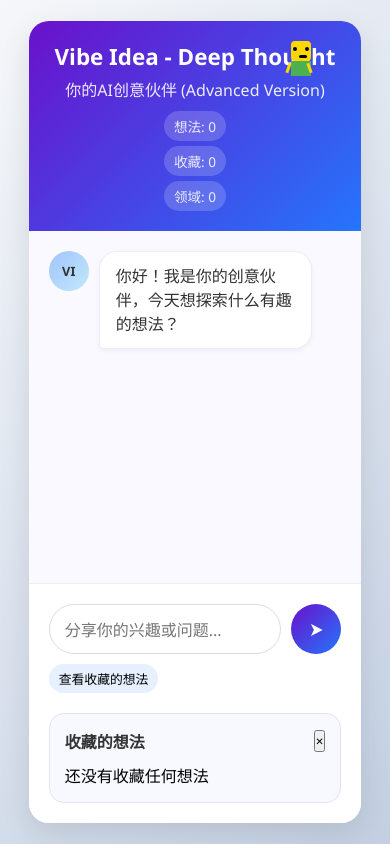
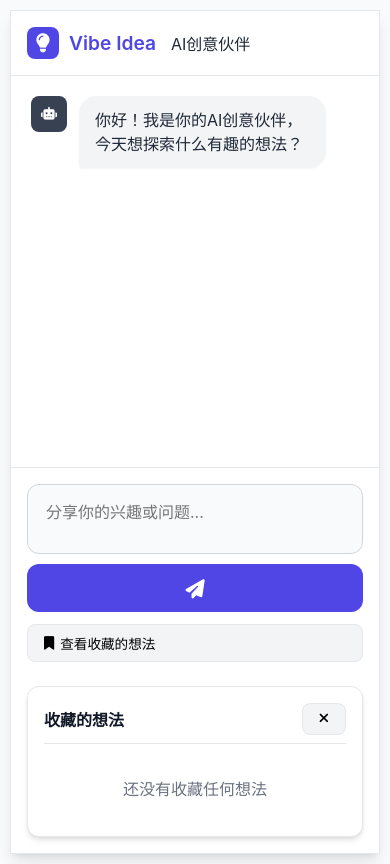
Before and after one commit to kinpoe-ray/vibe-idea, a website: page index.html in a window 390 px wide. Both pictures are taken after a click on the button "查看收藏的想法". Drawn offline with Linux system fonts and the light colour scheme.

Commit message:
feat: Add professional Linear-style UI with Font Awesome icons, responsive design, and enhanced UX

```diff
--- a/index.html
+++ b/index.html
@@ -3,23 +3,54 @@
 <head>
   <meta charset="UTF-8">
   <meta name="viewport" content="width=device-width, initial-scale=1.0">
-  <title>Vibe Idea - Deep Thought Version</title>
-  <!-- Cache buster: v4.0 -->
+  <title>Vibe Idea - Professional Edition</title>
+  <!-- Cache buster: v5.0 -->
+  <link rel="stylesheet" href="https://cdnjs.cloudflare.com/ajax/libs/font-awesome/6.4.0/css/all.min.css">
   <style>
+    :root {
+      --primary: #4f46e5;
+      --primary-light: #818cf8;
+      --primary-dark: #4338ca;
+      --secondary: #f9fafb;
+      --accent: #ec4899;
+      --success: #10b981;
+      --warning: #f59e0b;
+      --danger: #ef4444;
+      --gray-50: #f9fafb;
+      --gray-100: #f3f4f6;
+      --gray-200: #e5e7eb;
+      --gray-300: #d1d5db;
+      --gray-400: #9ca3af;
+      --gray-500: #6b7280;
+      --gray-600: #4b5563;
+      --gray-700: #374151;
+      --gray-800: #1f2937;
+      --gray-900: #111827;
+      --shadow-sm: 0 1px 2px 0 rgb(0 0 0 / 0.05);
+      --shadow-md: 0 4px 6px -1px rgb(0 0 0 / 0.1), 0 2px 4px -2px rgb(0 0 0 / 0.1);
+      --shadow-lg: 0 10px 15px -3px rgb(0 0 0 / 0.1), 0 4px 6px -4px rgb(0 0 0 / 0.1);
+      --shadow-xl: 0 20px 25px -5px rgb(0 0 0 / 0.1), 0 8px 10px -6px rgb(0 0 0 / 0.1);
+      --radius-sm: 4px;
+      --radius-md: 8px;
+      --radius-lg: 12px;
+      --transition: all 0.2s ease;
+    }
+
     * {
       margin: 0;
       padding: 0;
       box-sizing: border-box;
-      font-family: 'Segoe UI', Tahoma, Geneva, Verdana, sans-serif;
+      font-family: -apple-system, BlinkMacSystemFont, 'Segoe UI', Roboto, Oxygen, Ubuntu, Cantarell, 'Open Sans', 'Helvetica Neue', sans-serif;
     }
 
     body {
-      background: linear-gradient(135deg, #f5f7fa 0%, #c3cfe2 100%);
+      background: var(--gray-50);
       min-height: 100vh;
       display: flex;
       justify-content: center;
       align-items: center;
       padding: 20px;
+      color: var(--gray-800);
     }
 
     #root {
@@ -27,11 +58,12 @@
       max-width: 900px;
       height: 90vh;
       background: white;
-      border-radius: 20px;
-      box-shadow: 0 10px 30px rgba(0, 0, 0, 0.1);
+      border-radius: var(--radius-lg);
+      box-shadow: var(--shadow-lg);
       display: flex;
       flex-direction: column;
       overflow: hidden;
+      border: 1px solid var(--gray-200);
     }
 
     .app-container {
@@ -41,36 +73,65 @@
     }
 
     .header {
-      background: linear-gradient(135deg, #6a11cb 0%, #2575fc 100%);
-      color: white;
+      background: white;
+      border-bottom: 1px solid var(--gray-200);
       padding: 20px;
-      text-align: center;
+      display: flex;
+      justify-content: space-between;
+      align-items: center;
       position: relative;
     }
 
-    .header h1 {
-      font-size: 1.8rem;
-      margin-bottom: 5px;
+    .header-content {
+      display: flex;
+      align-items: center;
+      gap: 15px;
     }
 
-    .header p {
-      opacity: 0.9;
-      font-size: 1rem;
+    .logo {
+      display: flex;
+      align-items: center;
+      gap: 10px;
+      font-weight: 600;
+      font-size: 1.2rem;
+      color: var(--primary);
+    }
+
+    .logo-icon {
+      width: 32px;
+      height: 32px;
+      background: var(--primary);
+      border-radius: 8px;
+      display: flex;
+      align-items: center;
+      justify-content: center;
+      color: white;
     }
 
     .header-stats {
       display: flex;
-      justify-content: center;
-      gap: 15px;
-      margin-top: 10px;
-      font-size: 0.85rem;
-      opacity: 0.9;
+      gap: 20px;
+      margin-left: auto;
     }
 
     .stat-item {
-      background: rgba(255, 255, 255, 0.2);
-      padding: 5px 10px;
-      border-radius: 15px;
+      display: flex;
+      flex-direction: column;
+      align-items: center;
+      font-size: 0.85rem;
+      color: var(--gray-600);
+    }
+
+    .stat-value {
+      font-weight: 600;
+      font-size: 1rem;
+      color: var(--gray-900);
+    }
+
+    .stat-label {
+      font-size: 0.75rem;
+      text-transform: uppercase;
+      letter-spacing: 0.5px;
     }
 
     .messages-container {
@@ -79,15 +140,20 @@
       overflow-y: auto;
       display: flex;
       flex-direction: column;
-      gap: 15px;
-      background-color: #f9f9ff;
+      gap: 16px;
+      background: white;
     }
 
     .message {
       display: flex;
-      align-items: flex-start;
-      gap: 10px;
+      gap: 12px;
       max-width: 85%;
+      animation: fadeIn 0.3s ease-out;
+    }
+
+    @keyframes fadeIn {
+      from { opacity: 0; transform: translateY(10px); }
+      to { opacity: 1; transform: translateY(0); }
     }
 
     .message.user {
@@ -100,46 +166,45 @@
     }
 
     .avatar {
-      width: 40px;
-      height: 40px;
-      border-radius: 50%;
+      width: 36px;
+      height: 36px;
+      border-radius: 8px;
       display: flex;
       align-items: center;
       justify-content: center;
       flex-shrink: 0;
-      font-weight: bold;
+      font-weight: 600;
       font-size: 0.8rem;
+      color: white;
     }
 
     .avatar.user {
-      background: linear-gradient(135deg, #ff9a9e 0%, #fad0c4 100%);
-      color: #333;
+      background: var(--primary);
     }
 
     .avatar.system {
-      background: linear-gradient(135deg, #a1c4fd 0%, #c2e9fb 100%);
-      color: #333;
+      background: var(--gray-700);
     }
 
     .message-bubble {
-      padding: 12px 16px;
+      padding: 14px 18px;
       border-radius: 18px;
       line-height: 1.5;
+      box-shadow: var(--shadow-sm);
       position: relative;
-      box-shadow: 0 2px 5px rgba(0,0,0,0.05);
+      max-width: 100%;
     }
 
     .message.user .message-bubble {
-      background: linear-gradient(135deg, #4facfe 0%, #00f2fe 100%);
+      background: var(--primary);
       color: white;
-      border-bottom-right-radius: 5px;
+      border-bottom-right-radius: 4px;
     }
 
     .message.system .message-bubble {
-      background: white;
-      color: #333;
-      border: 1px solid #eee;
-      border-bottom-left-radius: 5px;
+      background: var(--gray-100);
+      color: var(--gray-800);
+      border-bottom-left-radius: 4px;
     }
 
     .message-bubble p {
@@ -151,41 +216,70 @@
     }
 
     .idea-item {
-      background: #f0f8ff;
-      border-left: 3px solid #4facfe;
-      padding: 8px 12px;
-      margin: 8px 0;
-      border-radius: 0 8px 8px 0;
+      background: white;
+      border: 1px solid var(--gray-200);
+      border-radius: var(--radius-md);
+      padding: 12px 16px;
+      margin: 10px 0;
       font-size: 0.95rem;
+      position: relative;
+      transition: var(--transition);
+    }
+
+    .idea-item:hover {
+      box-shadow: var(--shadow-md);
+      border-color: var(--primary-light);
     }
 
     .idea-actions {
       display: flex;
       gap: 8px;
-      margin-top: 10px;
+      margin-top: 12px;
     }
 
     .idea-btn {
-      background: #e6f0ff;
-      border: none;
-      border-radius: 15px;
-      padding: 4px 10px;
+      background: var(--gray-100);
+      border: 1px solid var(--gray-200);
+      border-radius: 6px;
+      padding: 6px 12px;
       font-size: 0.8rem;
       cursor: pointer;
-      transition: all 0.2s;
+      transition: var(--transition);
+      display: flex;
+      align-items: center;
+      gap: 4px;
     }
 
     .idea-btn:hover {
-      background: #d1e3ff;
+      background: var(--gray-200);
+      transform: translateY(-1px);
+    }
+
+    .idea-btn.save-btn:hover {
+      background: #fef2f2;
+      color: var(--danger);
+      border-color: #fecaca;
+    }
+
+    .idea-btn.like-btn:hover {
+      background: #f0fdf4;
+      color: var(--success);
+      border-color: #bbf7d0;
+    }
+
+    .idea-btn.explore-btn:hover {
+      background: #eff6ff;
+      color: var(--primary);
+      border-color: #bfdbfe;
     }
 
     .input-area {
       padding: 20px;
       background: white;
-      border-top: 1px solid #eee;
+      border-top: 1px solid var(--gray-200);
       display: flex;
       flex-direction: column;
-      gap: 10px;
+      gap: 12px;
     }
 
     .input-controls {
@@ -195,43 +289,46 @@
 
     .input-area textarea {
       flex: 1;
-      padding: 12px 15px;
-      border: 1px solid #ddd;
-      border-radius: 25px;
+      padding: 14px 18px;
+      border: 1px solid var(--gray-300);
+      border-radius: 12px;
       resize: none;
-      height: 50px;
+      height: 56px;
       font-size: 1rem;
       outline: none;
-      transition: border-color 0.3s;
+      transition: var(--transition);
+      background: var(--gray-50);
     }
 
     .input-area textarea:focus {
-      border-color: #4facfe;
+      border-color: var(--primary);
+      box-shadow: 0 0 0 3px rgba(79, 70, 229, 0.1);
+      background: white;
     }
 
     .send-button {
-      background: linear-gradient(135deg, #6a11cb 0%, #2575fc 100%);
+      background: var(--primary);
       color: white;
       border: none;
-      border-radius: 50%;
-      width: 50px;
-      height: 50px;
+      border-radius: 12px;
+      width: 56px;
+      height: 56px;
       cursor: pointer;
       display: flex;
       align-items: center;
       justify-content: center;
-      align-self: flex-end;
-      transition: transform 0.2s, box-shadow 0.2s;
+      transition: var(--transition);
       font-size: 1.2rem;
     }
 
     .send-button:hover {
-      transform: scale(1.05);
-      box-shadow: 0 4px 10px rgba(37, 117, 252, 0.3);
+      background: var(--primary-dark);
+      transform: translateY(-1px);
+      box-shadow: var(--shadow-md);
     }
 
     .send-button:disabled {
-      background: #cccccc;
+      background: var(--gray-300);
       cursor: not-allowed;
       transform: none;
       box-shadow: none;
@@ -240,22 +337,23 @@
     .typing-indicator {
       display: flex;
       align-items: center;
-      gap: 5px;
-      padding: 10px 15px;
-      background: white;
-      border: 1px solid #eee;
-      border-radius: 20px;
+      gap: 8px;
+      padding: 12px 16px;
+      background: var(--gray-100);
+      border: 1px solid var(--gray-200);
+      border-radius: 18px;
       align-self: flex-start;
-      font-style: italic;
-      color: #777;
+      font-size: 0.9rem;
+      color: var(--gray-600);
     }
 
     .saved-ideas-panel {
-      background: #f8f9ff;
-      border: 1px solid #e0e4f0;
-      border-radius: 15px;
-      padding: 15px;
-      margin-top: 10px;
+      background: white;
+      border: 1px solid var(--gray-200);
+      border-radius: var(--radius-lg);
+      padding: 16px;
+      margin-top: 12px;
+      box-shadow: var(--shadow-md);
       display: none;
     }
 
@@ -263,131 +361,106 @@
       display: flex;
       justify-content: space-between;
       align-items: center;
-      margin-bottom: 10px;
-      font-weight: bold;
-      color: #333;
+      margin-bottom: 12px;
+      padding-bottom: 8px;
+      border-bottom: 1px solid var(--gray-200);
+    }
+
+    .panel-title {
+      font-weight: 600;
+      color: var(--gray-900);
+      font-size: 1rem;
     }
 
     .saved-idea {
+      background: var(--gray-50);
+      border: 1px solid var(--gray-200);
+      border-radius: var(--radius-md);
+      padding: 12px 16px;
+      margin-bottom: 10px;
+      font-size: 0.9rem;
+      transition: var(--transition);
+    }
+
+    .saved-idea:hover {
+      box-shadow: var(--shadow-sm);
       background: white;
-      border: 1px solid #e0e4f0;
-      border-radius: 10px;
-      padding: 10px;
-      margin-bottom: 8px;
-      font-size: 0.9rem;
     }
 
     .idea-tag {
       display: inline-block;
-      background: #e6f0ff;
-      color: #4a90e2;
+      background: var(--primary-light);
+      color: white;
       padding: 2px 8px;
-      border-radius: 10px;
-      font-size: 0.75rem;
-      margin-left: 5px;
+      border-radius: 20px;
+      font-size: 0.7rem;
+      margin-left: 8px;
+      font-weight: 500;
     }
 
     .toggle-panel {
-      background: #e6f0ff;
-      border: none;
-      border-radius: 15px;
-      padding: 5px 10px;
-      font-size: 0.8rem;
+      background: var(--gray-100);
+      border: 1px solid var(--gray-200);
+      border-radius: 8px;
+      padding: 8px 16px;
+      font-size: 0.85rem;
       cursor: pointer;
-      align-self: flex-start;
+      transition: var(--transition);
+      display: flex;
+      align-items: center;
+      gap: 6px;
     }
 
-    /* Pixel art styling for the character */
-    .pixel-character {
-      position: absolute;
-      top: 20px;
-      right: 20px;
-      width: 60px;
-      height: 60px;
+    .toggle-panel:hover {
+      background: var(--gray-200);
+      border-color: var(--gray-300);
     }
 
-    .pixel-character div {
-      position: absolute;
-    }
-
-    .pixel-head {
-      width: 20px;
-      height: 20px;
-      background-color: #FFD700;
-      top: 0;
-      left: 10px;
-      border-radius: 4px;
-    }
-
-    .pixel-eye {
-      width: 4px;
-      height: 4px;
-      background-color: #000;
-      border-radius: 2px;
-      top: 6px;
-    }
-
-    .pixel-eye.left {
-      left: 12px;
-    }
-
-    .pixel-eye.right {
-      left: 24px;
-    }
-
-    .pixel-mouth {
-      width: 8px;
-      height: 3px;
-      background-color: #000;
-      border-radius: 2px;
-      top: 14px;
-      left: 18px;
-    }
-
-    .pixel-body {
-      width: 20px;
-      height: 15px;
-      background-color: #4CAF50;
-      top: 20px;
-      left: 10px;
-    }
-
-    .pixel-arm {
-      width: 3px;
-      height: 10px;
-      background-color: #FFD700;
-    }
-
-    .pixel-arm.left {
-      top: 22px;
-      left: 6px;
-      transform: rotate(20deg);
-    }
-
-    .pixel-arm.right {
-      top: 22px;
-      left: 27px;
-      transform: rotate(-20deg);
-    }
-
+    /* Responsive design */
     @media (max-width: 768px) {
       #root {
-        width: 95%;
-        height: 95vh;
+        height: 100vh;
+        border-radius: 0;
+        max-width: 100%;
       }
 
-      .header h1 {
-        font-size: 1.4rem;
+      .header {
+        padding: 16px;
+      }
+
+      .header-stats {
+        display: none;
       }
 
       .message {
         max-width: 90%;
       }
 
-      .header-stats {
+      .input-area {
+        padding: 16px;
+      }
+
+      .input-controls {
         flex-direction: column;
-        align-items: center;
-        gap: 5px;
+      }
+
+      .send-button {
+        width: 100%;
+        height: 48px;
+      }
+    }
+
+    @media (max-width: 480px) {
+      body {
+        padding: 10px;
+      }
+
+      .message-bubble {
+        padding: 12px 16px;
+      }
+
+      .idea-item {
+        padding: 10px 14px;
       }
     }
   </style>
@@ -396,29 +469,38 @@
   <div id="root">
     <div class="app-container">
       <div class="header">
-        <h1>Vibe Idea - Deep Thought</h1>
-        <p>你的AI创意伙伴 (Advanced Version)</p>
+        <div class="header-content">
+          <div class="logo">
+            <div class="logo-icon">
+              <i class="fas fa-lightbulb"></i>
+            </div>
+            <span>Vibe Idea</span>
+          </div>
+          <div class="tagline">AI创意伙伴</div>
+        </div>
         <div class="header-stats">
-          <div class="stat-item">想法: <span id="idea-count">0</span></div>
-          <div class="stat-item">收藏: <span id="saved-count">0</span></div>
-          <div class="stat-item">领域: <span id="domain-count">0</span></div>
-        </div>
-        <div class="pixel-character">
-          <div class="pixel-head"></div>
-          <div class="pixel-eye left"></div>
-          <div class="pixel-eye right"></div>
-          <div class="pixel-mouth"></div>
-          <div class="pixel-body"></div>
-          <div class="pixel-arm left"></div>
-          <div class="pixel-arm right"></div>
+          <div class="stat-item">
+            <div class="stat-value" id="idea-count">0</div>
+            <div class="stat-label">想法</div>
+          </div>
+          <div class="stat-item">
+            <div class="stat-value" id="saved-count">0</div>
+            <div class="stat-label">收藏</div>
+          </div>
+          <div class="stat-item">
+            <div class="stat-value" id="domain-count">0</div>
+            <div class="stat-label">领域</div>
+          </div>
         </div>
       </div>
 
       <div id="messages-container" class="messages-container">
         <div class="message system">
-          <div class="avatar system">VI</div>
+          <div class="avatar system">
+            <i class="fas fa-robot"></i>
+          </div>
           <div class="message-bubble">
-            <p>你好！我是你的创意伙伴，今天想探索什么有趣的想法？</p>
+            <p>你好！我是你的AI创意伙伴，今天想探索什么有趣的想法？</p>
           </div>
         </div>
       </div>
@@ -426,13 +508,19 @@
       <div class="input-area">
         <div class="input-controls">
           <textarea id="user-input" placeholder="分享你的兴趣或问题..."></textarea>
-          <button id="send-button" class="send-button">➤</button>
+          <button id="send-button" class="send-button">
+            <i class="fas fa-paper-plane"></i>
+          </button>
         </div>
-        <button id="show-saved-btn" class="toggle-panel">查看收藏的想法</button>
+        <button id="show-saved-btn" class="toggle-panel">
+          <i class="fas fa-bookmark"></i> 查看收藏的想法
+        </button>
         <div id="saved-ideas-panel" class="saved-ideas-panel">
           <div class="panel-header">
-            <span>收藏的想法</span>
-            <button id="close-panel-btn">×</button>
+            <div class="panel-title">收藏的想法</div>
+            <button id="close-panel-btn" class="toggle-panel">
+              <i class="fas fa-times"></i>
+            </button>
           </div>
           <div id="saved-ideas-list"></div>
         </div>
@@ -441,8 +529,8 @@
   </div>
 
   <script>
-    // Deep Thought Idea Engine with Advanced Features
-    class DeepThoughtIdeaEngine {
+    // Professional Idea Engine with Linear-style UI
+    class ProfessionalIdeaEngine {
       constructor() {
         // Conversation history with enhanced metadata
         this.conversationHistory = [];
@@ -645,7 +733,7 @@
       }
 
       analyzeInput(userInput) {
-        console.log("Deep analyzing input:", userInput);
+        console.log("Professional analyzing input:", userInput);
         const input = userInput.toLowerCase();
         let scores = {};
 
@@ -795,8 +883,7 @@
           // Select a template that hasn't been used recently
           const availableTemplates = templates.filter(template =>
             !this.conversationHistory.some(msg =>
-              msg.text && msg.text.includes(template.replace(/\{domain\}/g, domainPlaceholder))
-            )
+              msg.text && msg.text.includes(template.replace(/\{domain\}/g, domainPlaceholder)))
           );
 
           const template = availableTemplates.length > 0 ?
@@ -833,7 +920,7 @@
       }
 
       generateResponse(userInput) {
-        console.log("Generating deep response for:", userInput);
+        console.log("Generating professional response for:", userInput);
 
         // Analyze the user input
         const analysis = this.analyzeInput(userInput);
@@ -957,7 +1044,7 @@
       const savedList = document.getElementById('saved-ideas-list');
       const closePanelBtn = document.getElementById('close-panel-btn');
 
-      const ideaEngine = new DeepThoughtIdeaEngine();
+      const ideaEngine = new ProfessionalIdeaEngine();
       let isProcessing = false;
 
       // Update stats display
@@ -975,7 +1062,7 @@
 
         const avatar = document.createElement('div');
         avatar.className = `avatar ${isUser ? 'user' : 'system'}`;
-        avatar.textContent = isUser ? 'YOU' : 'VI';
+        avatar.innerHTML = isUser ? '<i class="fas fa-user"></i>' : '<i class="fas fa-robot"></i>';
 
         const bubble = document.createElement('div');
         bubble.className = 'message-bubble';
@@ -998,9 +1085,15 @@
             ideaItem.innerHTML = `
               <div>${ideaObj.text}</div>
               <div class="idea-actions">
-                <button class="idea-btn save-btn" data-idea-id="${ideaObj.id}">收藏</button>
-                <button class="idea-btn like-btn" data-idea-id="${ideaObj.id}">喜欢</button>
-                <button class="idea-btn explore-btn" data-idea-id="${ideaObj.id}">深入</button>
+                <button class="idea-btn save-btn" data-idea-id="${ideaObj.id}">
+                  <i class="fas fa-bookmark"></i> 收藏
+                </button>
+                <button class="idea-btn like-btn" data-idea-id="${ideaObj.id}">
+                  <i class="fas fa-thumbs-up"></i> 喜欢
+                </button>
+                <button class="idea-btn explore-btn" data-idea-id="${ideaObj.id}">
+                  <i class="fas fa-search"></i> 深入
+                </button>
               </div>
             `;
             bubble.appendChild(ideaItem);
@@ -1019,7 +1112,20 @@
           ideaData.ideas.forEach(ideaObj => {
             document.querySelector(`.save-btn[data-idea-id="${ideaObj.id}"]`)?.addEventListener('click', () => {
               if (ideaEngine.saveIdea(ideaObj)) {
-                alert(`已收藏想法: "${ideaObj.text}"`);
+                // Visual feedback
+                const btn = document.querySelector(`.save-btn[data-idea-id="${ideaObj.id}"]`);
+                btn.innerHTML = '<i class="fas fa-check"></i> 已收藏';
+                btn.style.background = '#dcfce7';
+                btn.style.color = '#16a34a';
+                btn.style.borderColor = '#86efac';
+
+                setTimeout(() => {
+                  btn.innerHTML = '<i class="fas fa-bookmark"></i> 收藏';
+                  btn.style.background = '';
+                  btn.style.color = '';
+                  btn.style.borderColor = '';
+                }, 2000);
+
                 updateStatsDisplay();
               } else {
                 alert('这个想法已经被收藏过了');
@@ -1042,11 +1148,11 @@
 
         const avatar = document.createElement('div');
         avatar.className = 'avatar system';
-        avatar.textContent = 'VI';
+        avatar.innerHTML = '<i class="fas fa-robot"></i>';
 
         const indicator = document.createElement('div');
         indicator.className = 'typing-indicator';
-        indicator.innerHTML = '<span>深度思考中</span><span>.</span><span>.</span><span>.</span>';
+        indicator.innerHTML = '<i class="fas fa-sync fa-spin"></i> <span>正在思考...</span>';
 
         typingDiv.appendChild(avatar);
         typingDiv.appendChild(indicator);
@@ -1080,7 +1186,7 @@
         savedList.innerHTML = '';
 
         if (ideaEngine.savedIdeas.length === 0) {
-          savedList.innerHTML = '<p>还没有收藏任何想法</p>';
+          savedList.innerHTML = '<p style="color:var(--gray-500); text-align:center; padding:20px;">还没有收藏任何想法</p>';
           return;
         }
 
@@ -1089,9 +1195,11 @@
           ideaEl.className = 'saved-idea';
           ideaEl.innerHTML = `
             <div>${idea.text}</div>
-            <div>
+            <div style="display:flex; justify-content:space-between; align-items:center; margin-top:8px;">
               <span class="idea-tag">${idea.domain}</span>
-              <button class="idea-btn" onclick="removeSavedIdea(${idea.id})" style="margin-left: 5px;">移除</button>
+              <button class="idea-btn" onclick="removeSavedIdea(${idea.id})" style="padding:4px 8px;">
+                <i class="fas fa-trash"></i> 移除
+              </button>
             </div>
           `;
           savedList.appendChild(ideaEl);
@@ -1171,7 +1279,7 @@
       // Auto-resize textarea
       userInput.addEventListener('input', function() {
         this.style.height = 'auto';
-        this.style.height = Math.min(this.scrollHeight, 150) + 'px';
+        this.style.height = Math.min(this.scrollHeight, 200) + 'px';
       });
 
       // Toggle saved ideas panel
@@ -1189,8 +1297,8 @@
 
       // Add initial welcome message if there are no messages
       if (messagesContainer.children.length === 0) {
-        ideaEngine.addToHistory("你好！我是你的创意伙伴，今天想探索什么有趣的想法？", false);
-        addMessage("你好！我是你的创意伙伴，今天想探索什么有趣的想法？", false);
+        ideaEngine.addToHistory("你好！我是你的AI创意伙伴，今天想探索什么有趣的想法？", false);
+        addMessage("你好！我是你的AI创意伙伴，今天想探索什么有趣的想法？", false);
         updateStatsDisplay();
       }
 
```
